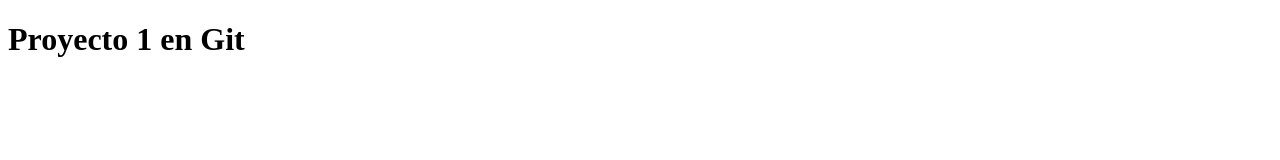
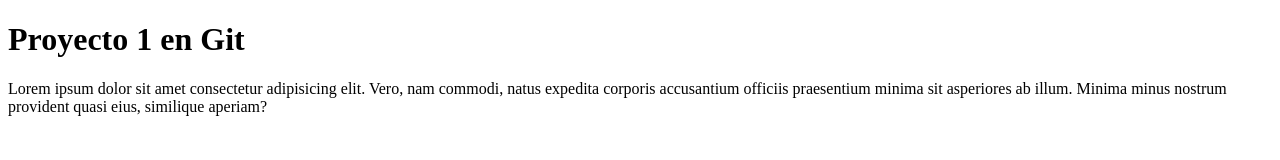
Before and after one commit to cometticristian/pnt2first, a plain HTML site: page index.html in a window 1280 px wide. Drawn offline with Linux system fonts and the light colour scheme.

Commit message:
Segunda version

```diff
--- a/index.html
+++ b/index.html
@@ -11,6 +11,9 @@
     <h1>
         Proyecto 1 en Git
     </h1>
+    <p>
+        Lorem ipsum dolor sit amet consectetur adipisicing elit. Vero, nam commodi, natus expedita corporis accusantium officiis praesentium minima sit asperiores ab illum. Minima minus nostrum provident quasi eius, similique aperiam?
+    </p>
 
 </body>
 </html>
```
